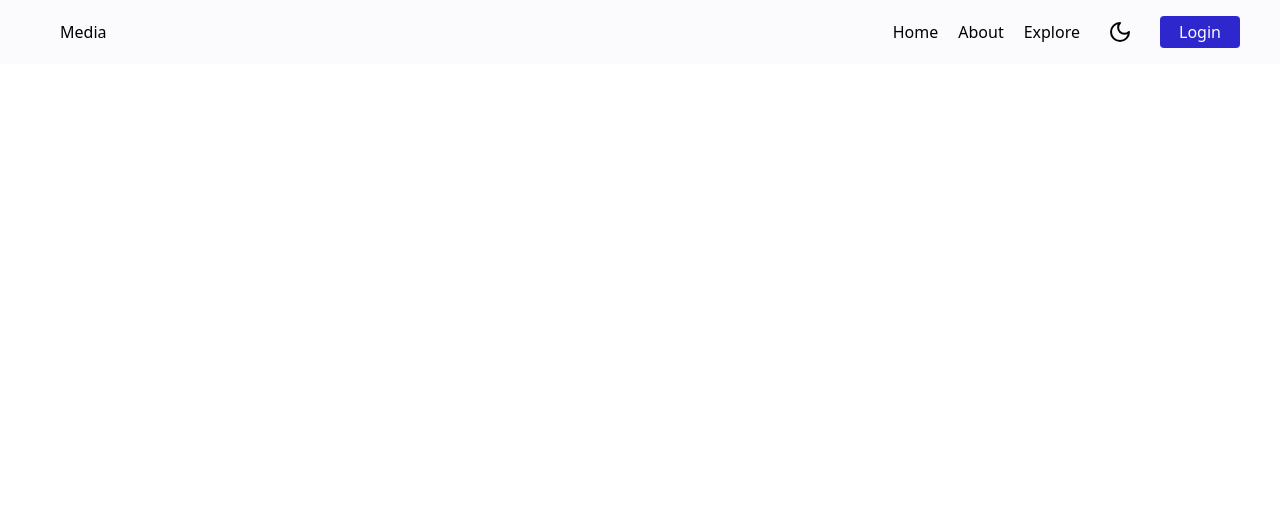
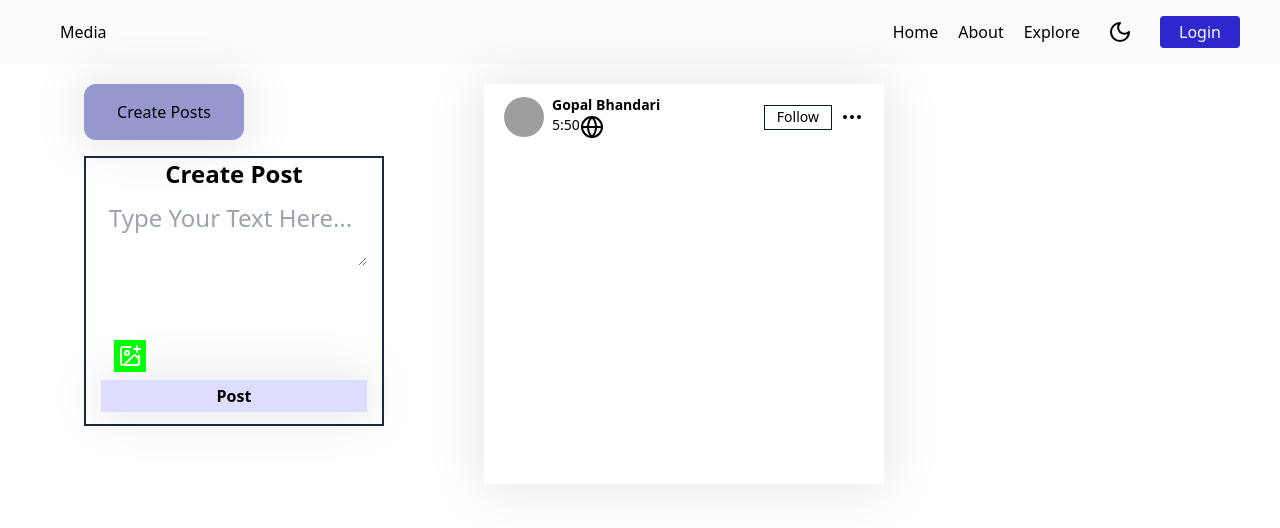
Before and after one commit to gopalbhn/Social-Media-Manager, a React (Vite) app: page /create in a window 1280 px wide. Shown: the top 528 px of the page. Built offline with nearby package versions, Linux system fonts and the light colour scheme; grey boxes are pictures that could not be loaded.

Commit message:
Added Layout

```diff
--- a/src/App.jsx
+++ b/src/App.jsx
@@ -6,6 +6,7 @@ import Login from './pages/login'
 import Signup from './pages/Signup'
 import LandingPage from './pages/LandingPage'
 import HomePage from './pages/home'
+import CreatePost from './pages/createPost'
 
 function App() {
   const [count, setCount] = useState(0)
@@ -38,6 +39,7 @@ function App() {
     <Route path='/login' element={<Login />}></Route>
     <Route path="/signup" element ={<Signup />} />
     <Route path='/home' element={<HomePage />} />
+    <Route path='/create' element={<CreatePost />} />
   </Routes>
     </>
   )
--- /dev/null
+++ b/src/pages/createPost.jsx
@@ -0,0 +1,165 @@
+import { Pen, ImagePlus,Ellipsis, Heart,Forward,MessageCircle,Globe } from "lucide-react";
+import { useState } from "react";
+export default function CreatePost() {
+  return (
+    <div class="h-[100vh] w-[90%] mx-auto p-5 border-1 border-slate-800 flex gap-[100px]">
+      <div>
+      <div class="h-14 w-40 dark:bg-[#433bff] bg-[#9797cf] shadow-3xl rounded-xl hover:scale-105 duration-150 p-1 flex gap-7">
+        <button class="w-full h-full ">
+          {" "}
+          <span></span> Create Posts
+        </button>
+
+      </div>
+      <PostModal />
+      </div>
+      <InstagramLayout />
+      <FacebookLayout />
+    </div>
+  );
+}
+
+function PostModal() {
+  const [text, setText] = useState("");
+  const [image,setImage] =useState();
+  const handleTextChange = (event) => {
+    setText(event.target.value);
+    autoResizeTextArea(event);
+  };
+  function handlechange(e){
+    const file = e.target.files[0];
+    if(file){
+      const reader = new FileReader();
+      reader.onloadend =()=>{
+        setImage(reader.result)
+      }
+      reader.readAsDataURL(file)
+    }
+  }
+  const autoResizeTextArea = (event) => {
+    event.target.style.height = "auto";
+    event.target.style.height = `${event.target.scrollHeight}px`;
+  };
+
+  return (
+    <div className="min-h-[270px] w-[300px] mt-4 pb-2 border-2 border-slate-800 resize-y dark:border-white">
+      <div className="text-center text-2xl font-semibold">Create Post</div>
+      <div className="min-h-[130px] w-[90%] mx-auto mt-3">
+        <textarea
+          className=" w-full px-2 text-2xl bg-transparent  overflow-hidden focus:outline-none "
+          placeholder="Type Your Text Here..."
+          value={text}
+          onChange={handleTextChange}
+          autoFocus
+        />
+      </div>
+      {image && (<img src={image} class='h-120 w-[90%] mx-auto' alt="No Image"/>)}
+      <div className="h-8 w-8 ml-7 mt-2 bg-[#0f0] text-white flex items-center justify-center relative cursor-pointer">
+
+        <ImagePlus />
+        <input type="file" onChange={handlechange}  className="  absolute opacity-0 h-full w-full "/>
+      </div>
+
+      <div className="h-8 w-[90%] mx-auto mt-2">
+        {text.length >= 1 ? (
+          <button
+            className="h-full w-full shadow-3xl font-semibold bg-[#2f27ce] text-white"
+            onClick={() => alert(`${text}`)}
+          >
+            {console.log(text)}
+            Post
+          </button>
+        ) : (
+          <button
+            disabled
+            className="h-full w-full mb-1 shadow-3xl font-semibold bg-[#dedcff]"
+          >
+            Post
+          </button>
+        )}
+      </div>
+    </div>
+  );
+}
+
+function ViewLayout(){
+  return(
+    <div className="h-auto w-auto">
+      <div >
+        <p>Choose Media</p>
+        <button onci>Instagram</button>
+        <button>Twitter</button>
+        <button>Facebook</button>
+      </div>
+    </div>
+  )
+}
+
+function InstagramLayout(){
+  let sour = 'https://static.vecteezy.com/system/resources/previews/047/462/758/non_2x/positive-man-on-clean-background-photo.jpg'
+  return(
+    <div class="h-[450px] w-[350px] border shadow-3xl px-5 hidden">
+      <div class=' h-[50px] w-full flex justify-between mt-2'>
+          <div class="flex gap-x-2 items-center">
+            <div class="h-[40px] w-[40px] rounded-full flex justify-center items-center overflow-hidden">
+                <img src={sour} alt="" className="h-full w-full " />
+            </div>
+            <p class="font-semibold text-sm">Gopal Bhandari</p>
+          </div>
+            <div class=" h-full flex gap-2 align-center items-center text-sm">
+                <button class="bg-transparent px-3 border border-slate-900 h-2/4">Follow</button>
+                <div class="flex items-center"><Ellipsis /></div>
+            </div>
+
+      </div>
+      <div class="h-[300px] w-full ">
+        <img src={sour} alt="" class="h-full w-full "/>
+      </div>
+      <div class="h-[50px] w-[full] mt-1 px-2 flex justify-between">
+        <div className="h-full w-2/4 flex items-center gap-4">
+            <div class='hover:cursor-pointer'>
+              <Heart class=" hover:scale-110 hover:fill-red-500 dark:hover:text-black hover:text-white"/>
+            </div>
+            <div class="hover:cursor-pointer">
+            <MessageCircle class="hover:scale-110 hover:text-[#444950]"/>
+            </div>
+            <div>
+            <svg class="hover:scale-110 hover:text-[#444950] hover:cursor-pointer"aria-label="Share" fill="currentColor" height="24" role="img" viewBox="0 0 24 24" width="24"><title>Share</title><line fill="none" stroke="currentColor" stroke-linejoin="round" stroke-width="2" x1="22" x2="9.218" y1="3" y2="10.083"></line><polygon fill="none" points="11.698 20.334 22 3.001 2 3.001 9.218 10.084 11.698 20.334" stroke="currentColor" stroke-linejoin="round" stroke-width="2"></polygon></svg>
+            </div>
+        </div>
+        <div class='h-full flex items-center hover:cursor-pointer'>
+            <svg  class="hover:scale-110 hover:text-[#444950] " fill="currentColor" height="24" role="img" viewBox="0 0 24 24" width="24"><title>Save</title><polygon fill="none" points="20 21 12 13.44 4 21 4 3 20 3 20 21" stroke="currentColor" stroke-linecap="round" stroke-linejoin="round" stroke-width="2"></polygon></svg>
+        </div>
+      </div>
+      <div>
+        <p>Your Title</p>
+      </div>
+    </div>
+  )
+}
+
+const FacebookLayout = ()=>{
+  let sour = 'https://static.vecteezy.com/system/resources/previews/047/462/758/non_2x/positive-man-on-clean-background-photo.jpg'
+
+  return(
+    <div class="h-[400px] w-[400px] shadow-3xl px-5">
+         <div class=' h-[50px] w-full flex justify-between mt-2'>
+          <div class="flex gap-x-2 items-center">
+            <div class="h-[40px] w-[40px] rounded-full flex justify-center items-center overflow-hidden">
+                <img src={sour} alt="" className="h-full w-full " />
+            </div>
+            <div>
+            <p class="font-semibold text-sm">Gopal Bhandari</p>
+            <p class="text-sm flex">5:50 <Globe class="text-[8px]" /></p>
+            </div>
+          </div>
+            <div class=" h-full flex gap-2 align-center items-center text-sm">
+                <button class="bg-transparent px-3 border border-slate-900 h-2/4">Follow</button>
+                <div class="flex items-center"><Ellipsis  /></div>
+            </div>
+
+      </div>
+    </div>
+
+  )
+}
--- a/src/pages/home.jsx
+++ b/src/pages/home.jsx
@@ -1,4 +1,5 @@
-import { Instagram,SquarePen,Clipboard } from "lucide-react"
+import { Instagram,SquarePen,Clipboard,MessageSquare } from "lucide-react"
+import {Link} from 'react-router-dom'
 export default function HomePage(){
     let user = true;
     return(
@@ -8,7 +9,6 @@ export default function HomePage(){
         </div>
     )
 }
-
 function SidBar({user}){
        return( <>
         {user?(
@@ -59,14 +59,20 @@ function SidBar({user}){
 function MainMenu(){
     return(
         <div class="h-[100%] w-[100%] px-5 border-1 border-slate-950 flex gap-5">
+            <Link to='/create'>
                <div class="h-[150px] w-[150px] bg-red-200 dark:bg-[#433bff] shadow-xl shadow-red hover:scale-75 duration-1000 flex flex-col  items-center justify-center gap-4 cursor-pointer">
                     <span><SquarePen /></span>
                     <span class="text-xl">Create Post</span>
                 </div>
+                </Link>
                 <div class="h-[150px] w-[150px] bg-red-200 dark:bg-[#433bff] shadow-xl shadow-red hover:scale-75 duration-700 flex flex-col  items-center justify-center gap-4 cursor-pointer">
                     <span><Clipboard /></span>
                     <span class="text-xl text-center">View All Post </span>
                 </div>
+                <div class="h-[150px] w-[150px] bg-red-200 dark:bg-[#433bff] shadow-xl shadow-red hover:scale-75 duration-700 flex flex-col  items-center justify-center gap-4 cursor-pointer">
+                    <span><MessageSquare /></span>
+                    <span class="text-xl text-center">View All Messages </span>
+                </div>
         </div>
     )
 }
```
